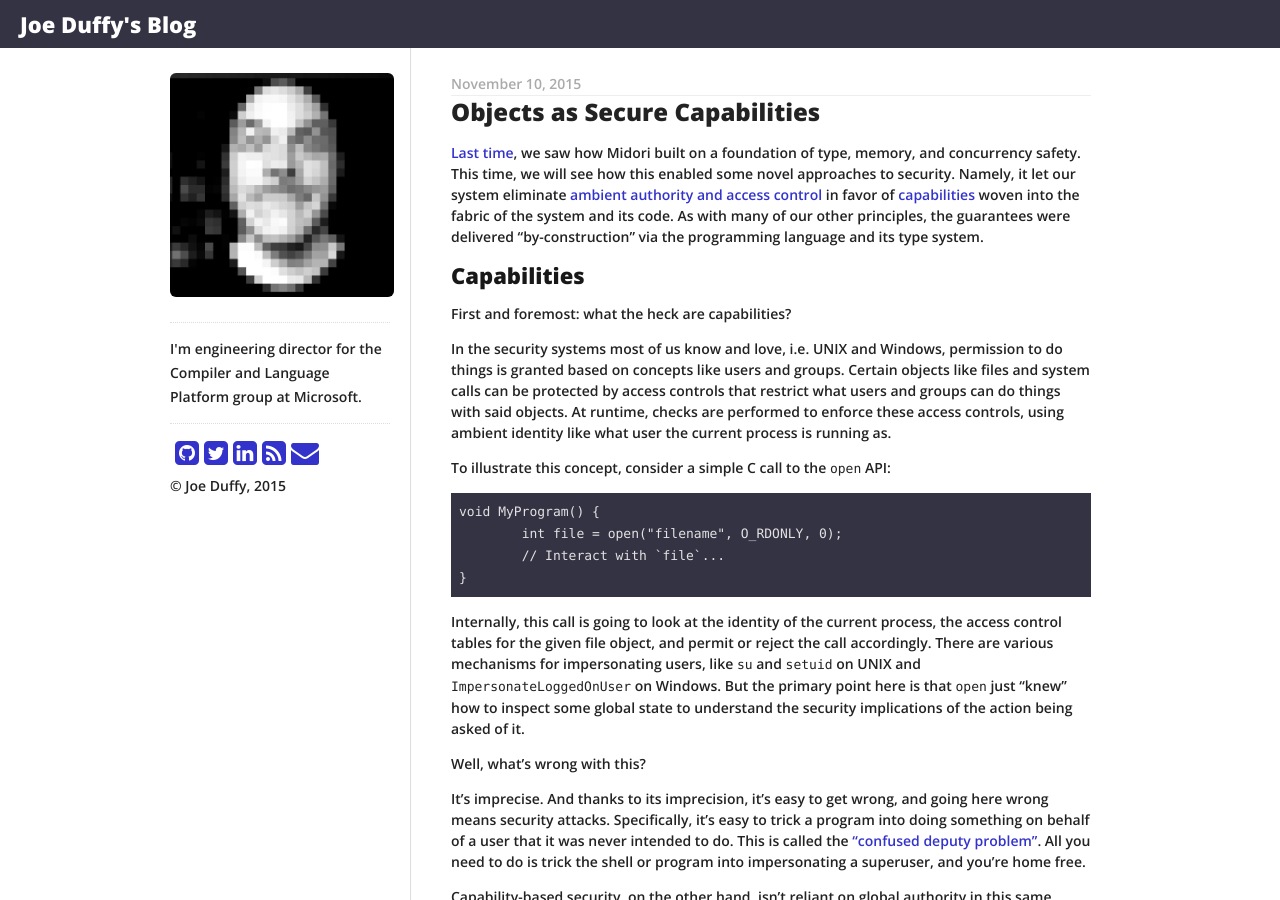
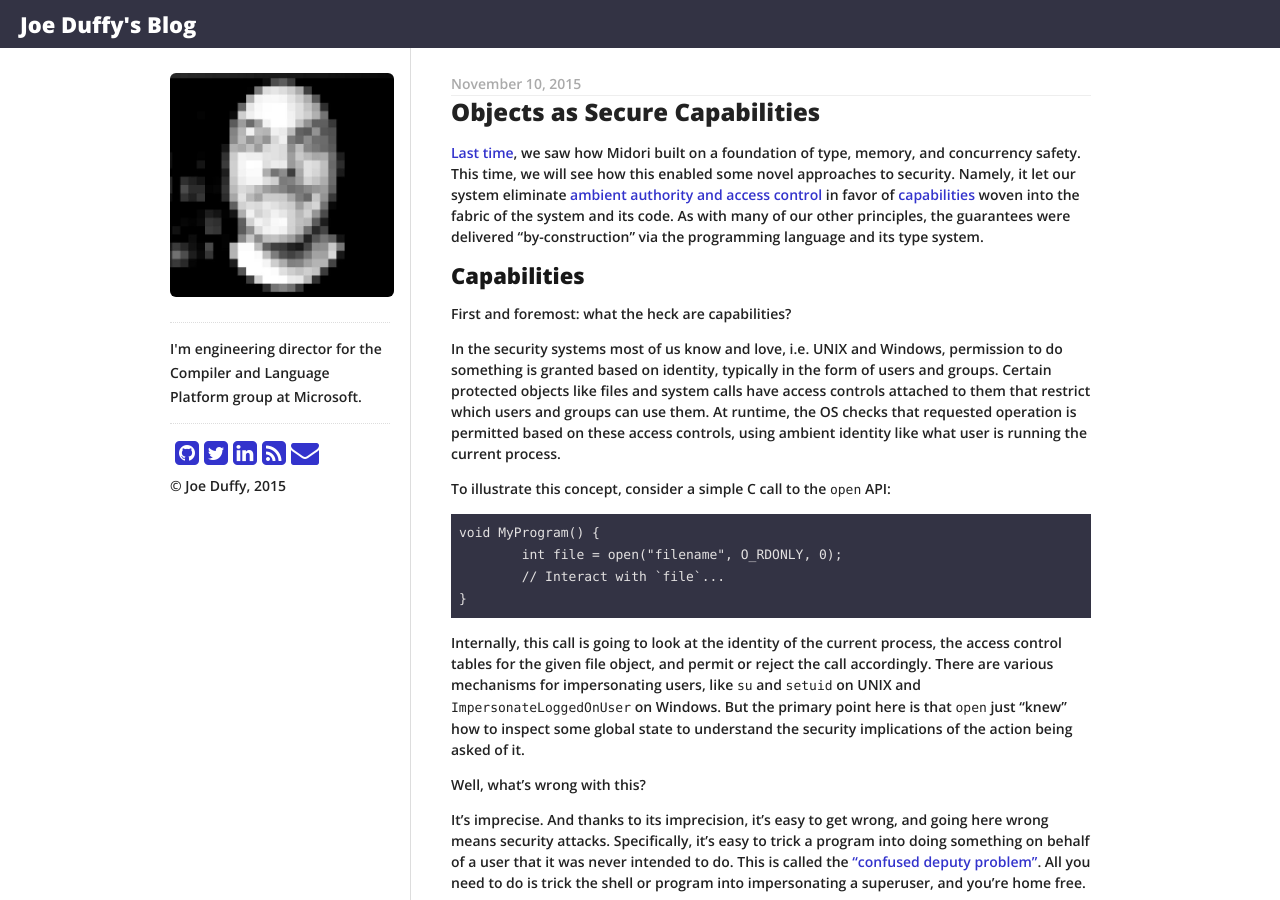
Before and after one commit to joeduffy/joeduffy.github.io, a Jekyll site: the page built from _posts/2015-11-10-objects-as-secure-capabilities.md, in a window 1280 px wide and 900 px high. Built offline with Jekyll 4.4.1, drawn with Linux system fonts in a browser that asks for light colours; nearby versions of some CDN libraries; Markdown is read by kramdown in place of the engine named in the settings.

Commit message:
A bit of wordsmithing

```diff
--- a/_posts/2015-11-10-objects-as-secure-capabilities.md
+++ b/_posts/2015-11-10-objects-as-secure-capabilities.md
@@ -28,11 +28,12 @@ type system.
 First and foremost: what the heck are capabilities?
 
 In the security systems most of us know and love, i.e. UNIX and Windows,
-permission to do things is granted based on concepts like users and groups.
-Certain objects like files and system calls can be protected by access controls
-that restrict what users and groups can do things with said objects.  At
-runtime, checks are performed to enforce these access controls, using ambient
-identity like what user the current process is running as.
+permission to do something is granted based on identity, typically in the form
+of users and groups.  Certain protected objects like files and system calls have
+access controls attached to them that restrict which users and groups can use
+them.  At runtime, the OS checks that requested operation is permitted based on
+these access controls, using ambient identity like what user is running the
+current process.
 
 To illustrate this concept, consider a simple C call to the `open` API:
 
```
